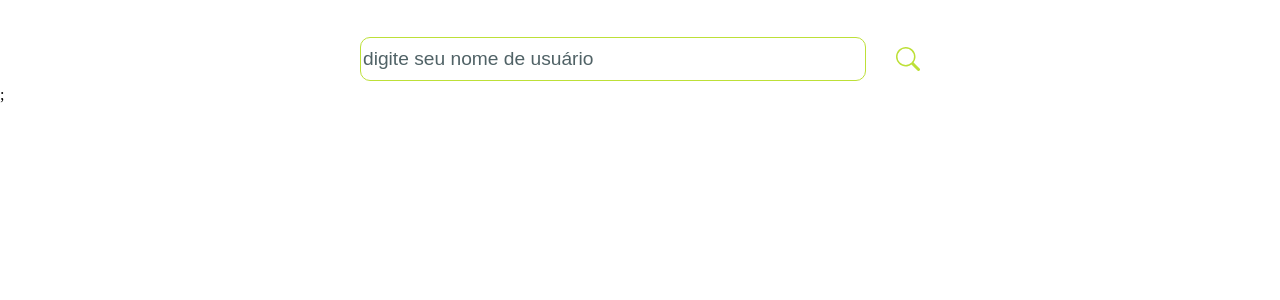
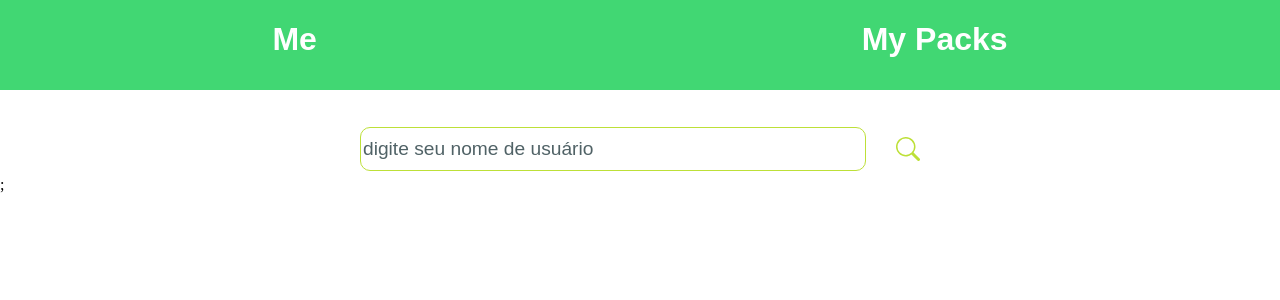
Before and after one commit to santosfk/GitHubState, a React (Vite) app: page / in a window 1280 px wide. Shown: the top 300 px of the page. Built offline with nearby package versions, Linux system fonts and the light colour scheme.

Commit message:
add header component on home

```diff
--- a/src/Pages/Home/index.tsx
+++ b/src/Pages/Home/index.tsx
@@ -1,6 +1,7 @@
 import React, { useContext } from "react";
 import Card from "../../components/card/index";
 import Search from "../../components/search";
+import Header from "../../components/header";
 import { context } from "../../context";
 function Home() {
   const receiveData: any = useContext(context);
@@ -12,6 +13,7 @@ function Home() {
   const bio: string = receiveData.userData.bio;
   return (
     <>
+      <Header />
       <Search />
       {name && (
         <Card
--- /dev/null
+++ b/src/components/header/index.tsx
@@ -0,0 +1,19 @@
+import React from "react";
+import * as style from "./style";
+import { Link } from "react-router-dom";
+function Header() {
+  return (
+    <>
+      <style.Container>
+        <Link to="me" className="link">
+          <h1>Me</h1>
+        </Link>
+        <Link to="mypacks" className="link">
+          <h1>My Packs</h1>
+        </Link>
+      </style.Container>
+    </>
+  );
+}
+
+export default Header;
--- /dev/null
+++ b/src/components/header/style.ts
@@ -0,0 +1,26 @@
+import styled from "styled-components";
+
+export const Container = styled.div`
+  width: 100%;
+  height: 90px;
+  @import url("https://fonts.googleapis.com/css2?family=Source+Sans+Pro:wght@200&display=swap");
+  background-color: #41d773;
+  text-decoration: none;
+  font-weight: bold;
+  font-size: 1rem;
+  display: flex;
+  justify-content: space-around;
+  font-family: "Source Sans Pro", sans-serif;
+
+  h1 {
+    transition: 0.5s;
+    color: white;
+  }
+  h1:hover {
+    color: black;
+    transform: translateY(5px);
+  }
+  .link {
+    text-decoration: none;
+  }
+`;
```
